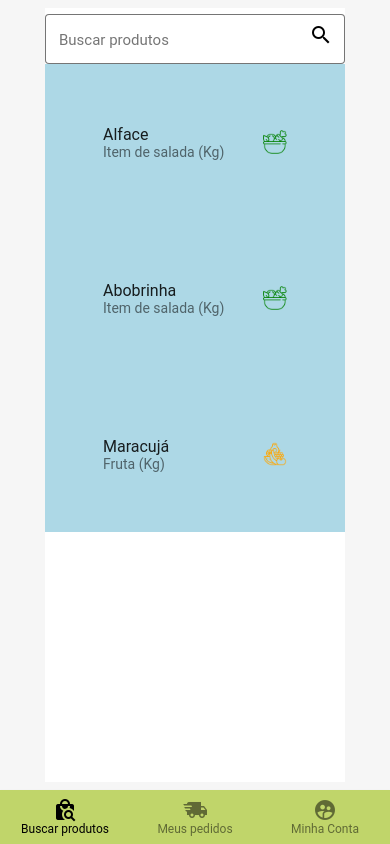
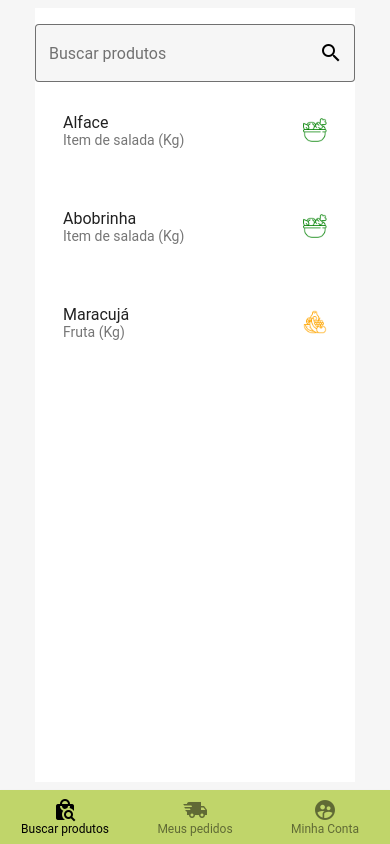
Before and after one commit to ICEI-PUC-Minas-PMV-ADS/pmv-ads-2022-2-e3-proj-mov-t2-da-terra, a React Native app in the folder DaTerra/: screen /HomeCliente in a window 390 px wide. Built offline with nearby package versions, Linux system fonts and the light colour scheme.

Commit message:
Mudanças nos itens da lista

```diff
--- a/DaTerra/src/Componentes/Botao.js
+++ b/DaTerra/src/Componentes/Botao.js
@@ -14,12 +14,11 @@ const Botao = ( props ) => {
 const styles = StyleSheet.create({
   botao: {
 		height: 40,
-		backgroundColor: "#768AD4",
 		justifyContent: "center",
 		width: 310,
 		borderRadius: 7,
 		marginTop: 30,
-    backgroundColor: "#3d9d74"
+   	 backgroundColor: "#3d9d74"
 	},
 });
 
--- a/DaTerra/src/Componentes/Input.js
+++ b/DaTerra/src/Componentes/Input.js
@@ -17,7 +17,6 @@ const styles = StyleSheet.create({
     input: {
         //borderWidth: 0.5,
         //borderColor: "#3d9d74",
-        width: 300,
         height: 48,
         fontSize: 15,
         backgroundColor: "#FFF",
--- a/DaTerra/src/PaginasCliente/BuscarProduto.js
+++ b/DaTerra/src/PaginasCliente/BuscarProduto.js
@@ -1,9 +1,9 @@
 import React from 'react';
-import {Text, FlatList, Image,StyleSheet} from "react-native";
+import {Text, FlatList, Image, StyleSheet} from "react-native";
 import Body from "../Componentes/Body";
 import Container from "../Componentes/Container";
 import Input from "../Componentes/Input";
-import {TextInput,List} from "react-native-paper";
+import {TextInput, List} from "react-native-paper";
 
 const BuscarProdutos = () => {
 //Abaixo seria no caso aonde pegaria os dados da busca no banco
@@ -12,22 +12,22 @@ const BuscarProdutos = () => {
         {
             id: 'bd7acbea-c1b1-46c2-aed5-3ad53abb28ba',
             title: 'Alface',
-            tipo:"Item de salada",
-            unidade:"(Kg)"
+            tipo: "Item de salada",
+            unidade: "(Kg)"
         },
         {
             id: '3ac68afc-c605-48d3-a4f8-fbd91aa97f63',
             title: 'Abobrinha',
-            tipo:"Item de salada",
-            unidade:"(Kg)"
+            tipo: "Item de salada",
+            unidade: "(Kg)"
 
 
         },
         {
             id: '58694a0f-3da1-471f-bd96-145571e29d72',
             title: 'Maracujá',
-            tipo:"Fruta",
-            unidade:"(Kg)"
+            tipo: "Fruta",
+            unidade: "(Kg)"
 
 
         },
@@ -40,13 +40,13 @@ const BuscarProdutos = () => {
             title={
                 item.title
             }
-            description={item.tipo + " "+item.unidade}
+            description={item.tipo + " " + item.unidade}
             right={(props) => (
                 <List.Icon
 
                     {...props}
                     color={item.tipo == "Item de salada" ? 'green' : 'orange'}
-                    icon={ item.tipo =="Fruta"?require('../assets/frutas-icon.png'):require('../assets/salada-icon.png')}
+                    icon={item.tipo == "Fruta" ? require('../assets/frutas-icon.png') : require('../assets/salada-icon.png')}
                 />
             )}
 
@@ -56,11 +56,14 @@ const BuscarProdutos = () => {
 
     return (
         <Container>
-            <Input label={"Buscar produtos"} right={<TextInput.Icon name="magnify"/>}/>
+            <Input label={"Buscar produtos"} style={{width: 320, marginTop: 10,}}
+                   right={<TextInput.Icon name="magnify"/>}/>
 
-            <FlatList  data={DATA}
-                      renderItem={renderItem}
-                      keyExtractor={(item) => item.id}
+            <FlatList
+                style={styles.listas}
+                data={DATA}
+                renderItem={renderItem}
+                keyExtractor={(item) => item.id}
             />
 
 
@@ -69,15 +72,14 @@ const BuscarProdutos = () => {
 
 
 }
-const styles =StyleSheet.create({
-    lista:{
-        backgroundColor:"lightblue",
-        padding:50
+const styles = StyleSheet.create({
+    lista: {
+        padding: 20,
+
     }
 
 
 })
 
 
-
 export default BuscarProdutos;
```
Also changed, not shown: DaTerra/src/PaginasCliente/HomeCliente.js (+6 -1 lines).
